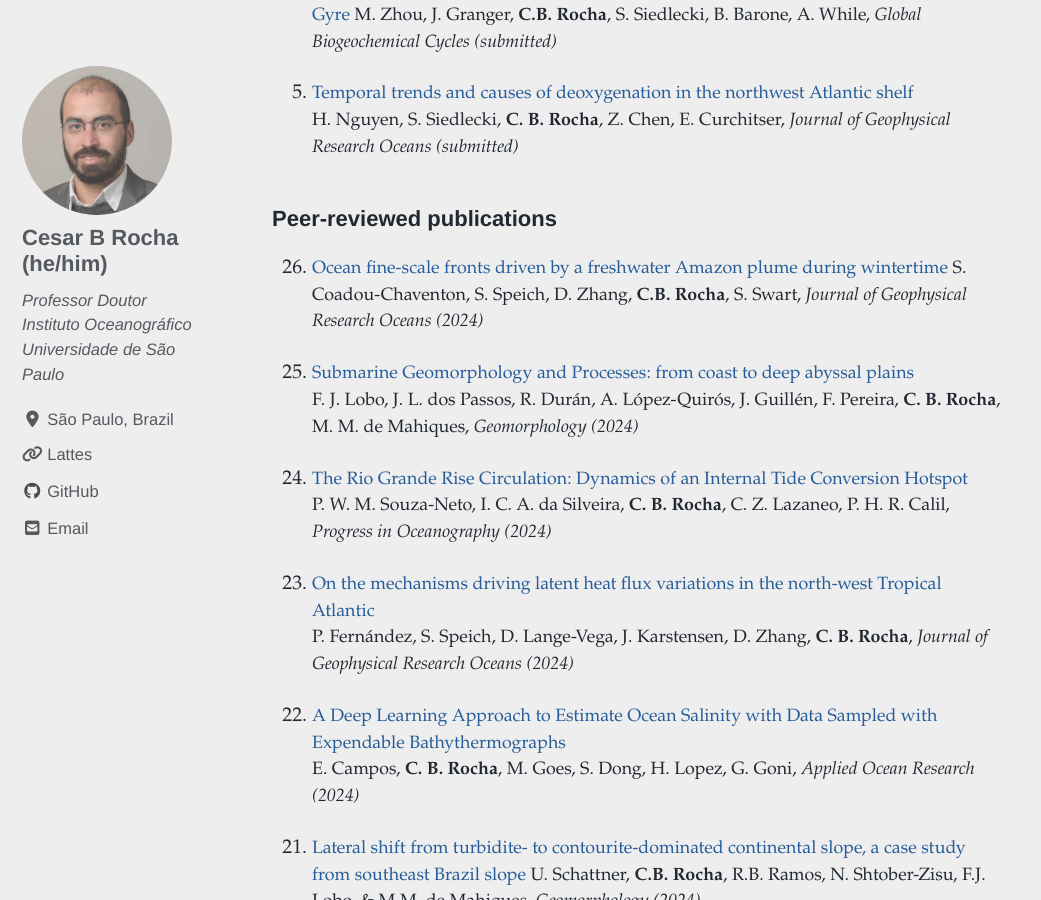
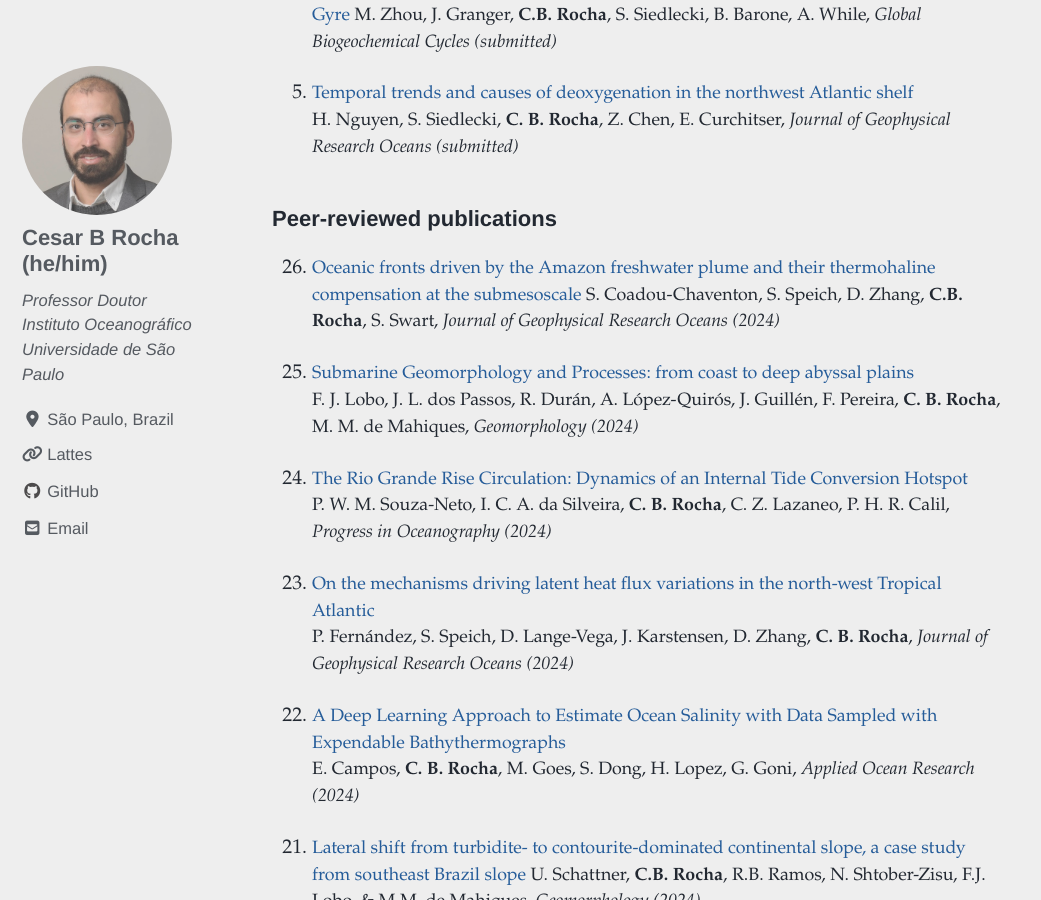
Before and after one commit to cesar-rocha/cesar-rocha.github.io, a Jekyll site: the page built from _pages/publications.md, in a window 1280 px wide and 900 px high, scrolled down 1747 px. Shown: the whole window, without its empty margins (0-1041 px from the left). Built offline with Jekyll 4.4.1, drawn with Linux system fonts in a browser that asks for light colours; cached includes are drawn as plain includes; nearby versions of some CDN libraries.

Commit message:
update title

```diff
--- a/_pages/publications.md
+++ b/_pages/publications.md
@@ -39,7 +39,7 @@ header:
 ### Peer-reviewed publications
 
 
-0. [Ocean fine-scale fronts driven by a freshwater Amazon plume during wintertime][26]
+0. [Oceanic fronts driven by the Amazon freshwater plume and their thermohaline compensation at the submesoscale][26]
     S. Coadou-Chaventon, S. Speich, D. Zhang, **C.B. Rocha**, S. Swart, *Journal of Geophysical Research Oceans (2024)*
 
 0. [Submarine Geomorphology and Processes: from coast to deep abyssal plains][25]
```
